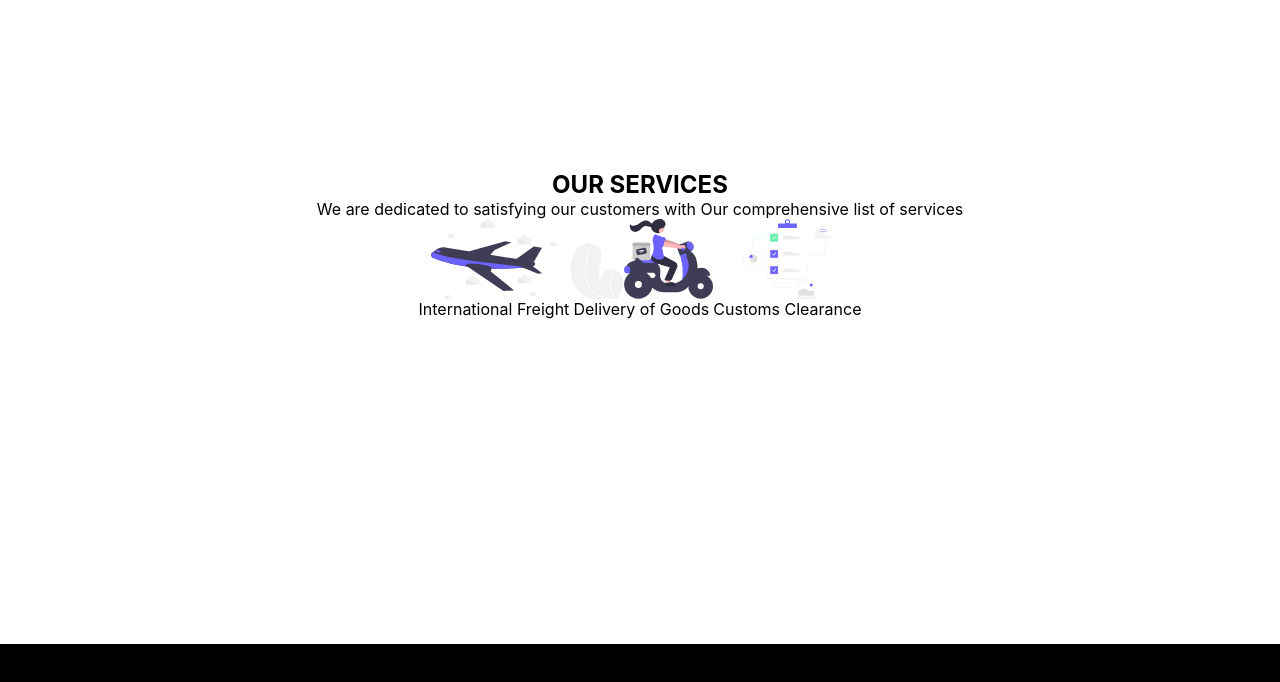
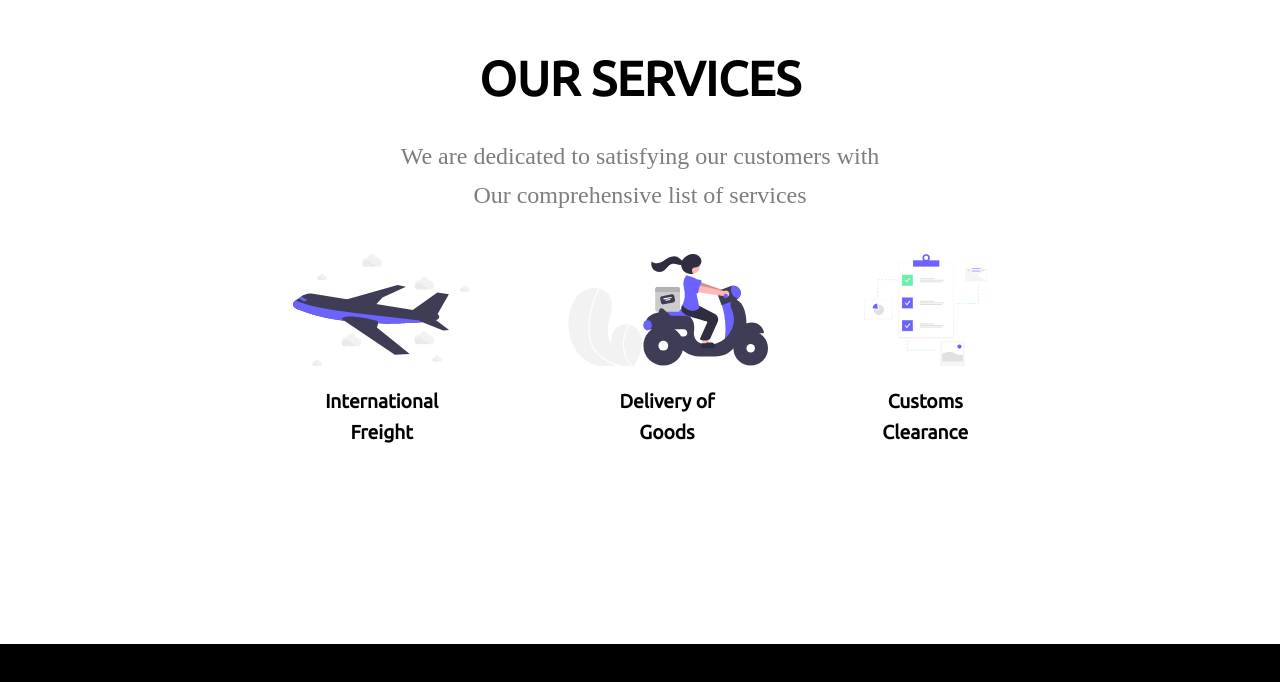
Before and after one commit to mianzegregory/premierthreelogistics, a React (Create React App) app: page / in a window 1280 px wide. Shown: the part 956-1638 px from the top of the page. Built offline with nearby package versions, Linux system fonts and the light colour scheme.

Commit message:
services section styling

```diff
--- a/src/pages/sections/Main.js
+++ b/src/pages/sections/Main.js
@@ -46,7 +46,6 @@ const Col = styled.div`
   display: flex;
   flex-direction: column;
   justify-content: center;
-
   h1,
   p {
     text-align: left;
--- a/src/pages/sections/Services.js
+++ b/src/pages/sections/Services.js
@@ -8,22 +8,37 @@ const ServicesSection = () => {
   return (
     <SectionWrapper>
       <h2>OUR SERVICES</h2>
+      <br />
       <p>
-        We are dedicated to satisfying our customers with Our comprehensive list
-        of services
+        We are dedicated to satisfying our customers with
+        <br /> Our comprehensive list of services
       </p>
+      <br />
+      <br />
       <div className="img-row">
         <div className="img_txt">
           <img src={intl_freight} alt="plane" />
-          <p>International Freight</p>
+          <br />
+          <p>
+            International
+            <br /> Freight
+          </p>
         </div>
         <div className="img_txt">
           <img src={delivery} alt="plane" />
-          <p>Delivery of Goods</p>
+          <br />
+          <p>
+            Delivery of <br />
+            Goods
+          </p>
         </div>
         <div className="img_txt">
           <img src={customs_clearance} alt="plane" />
-          <p>Customs Clearance</p>
+          <br />
+          <p>
+            Customs <br />
+            Clearance
+          </p>
         </div>
       </div>
     </SectionWrapper>
@@ -41,13 +56,29 @@ const SectionWrapper = styled.section`
   flex-direction: column;
   justify-content: center;
   align-items: center;
+  h2,
+  p {
+    text-align: center;
+    line-height: 1.6;
+  }
+  h2 {
+    font-size: 3rem;
+    font-family: "Ubuntu";
+    font-weight: 600;
+  }
+  p {
+    font-size: 1.5rem;
+    color: #7d7d7d;
+    font-family: open-sans;
+  }
   .img-row {
     display: flex;
     flex-direction: row;
     justify-content: space-around;
     align-items: center;
     img {
-      height: 5rem;
+      height: 7rem;
+      margin: 0 3rem;
     }
     .img_txt {
       display: flex;
@@ -55,5 +86,11 @@ const SectionWrapper = styled.section`
       justify-content: center;
       align-items: center;
     }
+    p {
+      color: #000;
+      font-size: 1.2rem;
+      font-weight: 700;
+      font-family: "Ubuntu";
+    }
   }
 `;
```
Also changed, not shown: 1 other file (tests, documents, lock files or other folders).
